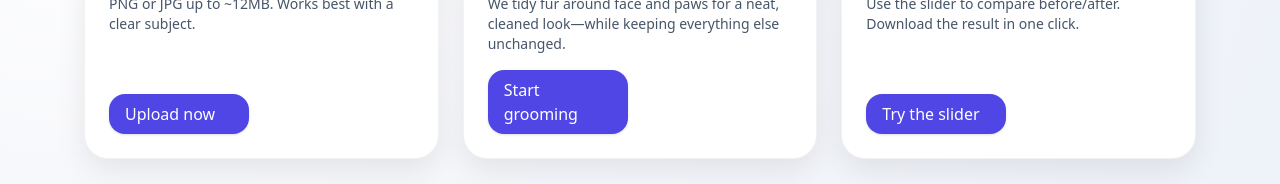
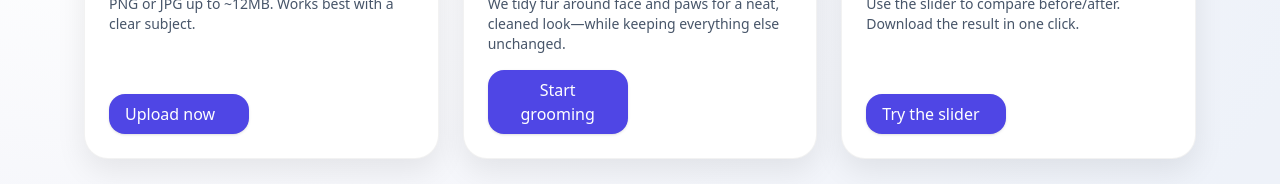
Before and after one commit to Rehan111-555/Groom-dog, a Next.js app: page / in a window 1280 px wide. Shown: the part 825-1009 px from the top of the page. Built offline with nearby package versions, Linux system fonts and the light colour scheme.

Commit message:
Update page.jsx

```diff
--- a/app/page.jsx
+++ b/app/page.jsx
@@ -282,7 +282,7 @@ function HowItWorks() {
 
           {/* Push button to bottom */}
           <div className="mt-auto pt-4">
-            <a href="#app" className="btn btn-primary inline-flex w-[140px]">Upload now</a>
+            <a href="#app" className="btn btn-primary inline-flex w-[140px] text-center">Upload now</a>
           </div>
         </Card>
 
@@ -296,7 +296,7 @@ function HowItWorks() {
 
           {/* Push button to bottom */}
           <div className="mt-auto pt-4">
-            <a href="#app" className="btn btn-primary inline-flex w-[140px]">Start grooming</a>
+            <a href="#app" className="btn btn-primary inline-flex w-[140px] text-center">Start grooming</a>
           </div>
         </Card>
 
@@ -310,7 +310,7 @@ function HowItWorks() {
 
           {/* Push button to bottom */}
           <div className="mt-auto pt-4">
-            <a href="#app" className="btn btn-primary inline-flex w-[140px]">Try the slider</a>
+            <a href="#app" className="btn btn-primary inline-flex w-[140px] text-center">Try the slider</a>
           </div>
         </Card>
       </div>
```
